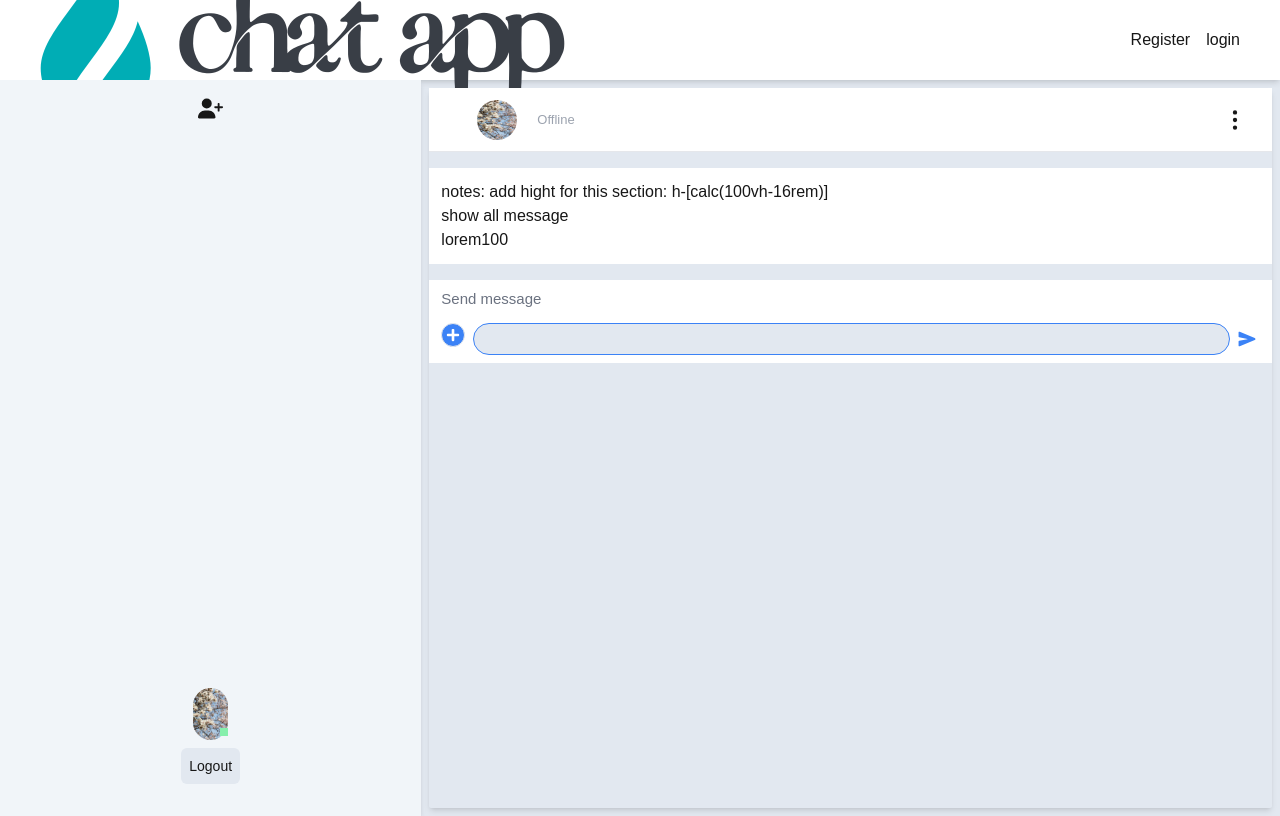
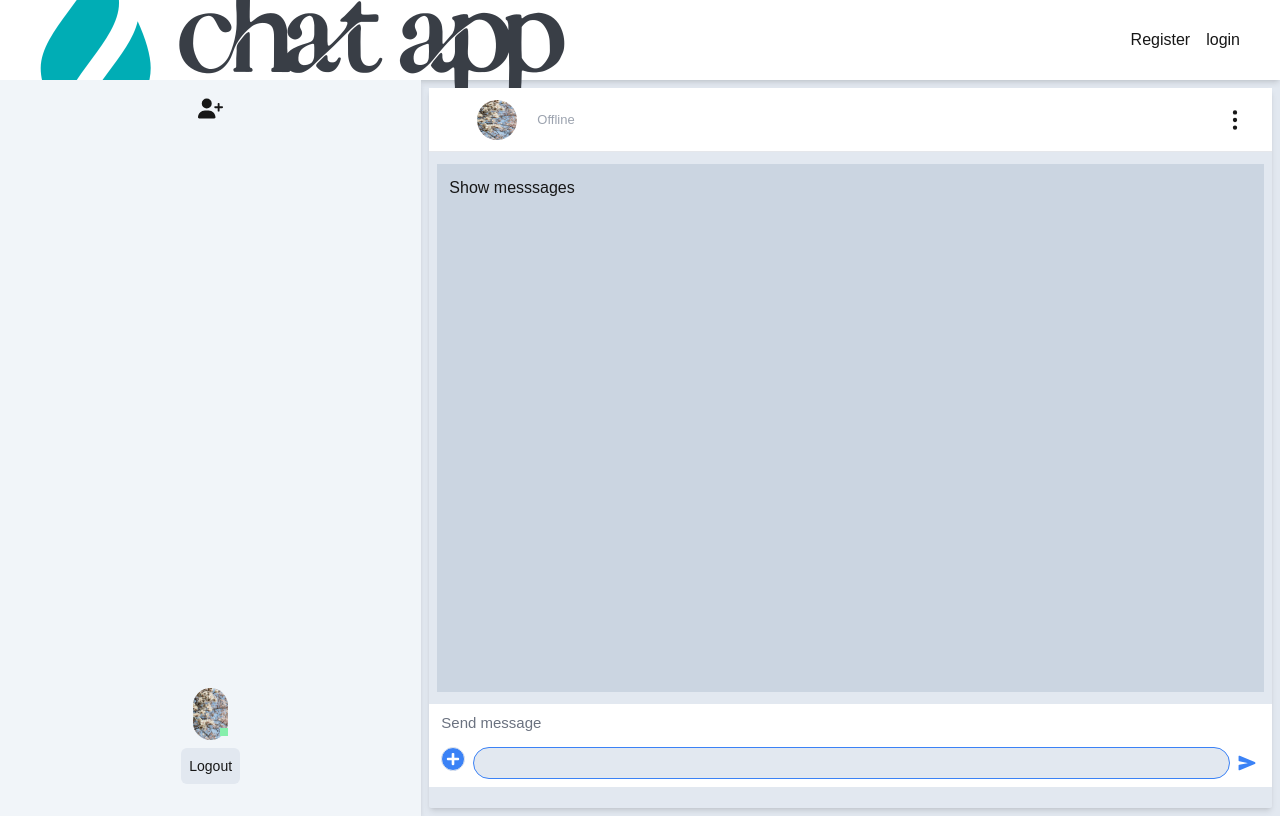
Before and after one commit to nevine1/chat-app-reduxt-tookit, a Next.js app in the folder client/: page /dashboard/1 in a window 1280 px wide. Built offline with nearby package versions, Linux system fonts and the light colour scheme.

Commit message:
little ui changes for send message component

```diff
--- a/client/src/components/messaging/MessageBar.js
+++ b/client/src/components/messaging/MessageBar.js
@@ -7,6 +7,7 @@ import { upperCase } from 'lodash';
 import { HiOutlineDotsVertical } from "react-icons/hi";
 import { FaAngleLeft } from "react-icons/fa6";
 import SendMessage from './SendMessage';
+
 const MessageBar = ({userId}) => {
   const { token } = useSelector(state => state.auth);
   const [chatUser, setChatUser ] = useState(null)
@@ -46,7 +47,7 @@ const profilePic = chatUser?.profile_pic ? `/assets/${chatUser?.profile_pic}` :
   console.log(" chatting user in message bar is: ", chatUser)
 
 
-  const [click , setClick ] = useState(true)
+
  return (
     <div className="w-full ">
 
@@ -86,25 +87,13 @@ const profilePic = chatUser?.profile_pic ? `/assets/${chatUser?.profile_pic}` :
      </header>
 
 
-     {/* show all messages  */}
-     <section className=" my-4 p-3 bg-white overflow-x-hidden overflow-y-scroll">
-       <div className="flex flex-row gap-3 ">
-         <div>
-           <p>notes: add hight for this section: h-[calc(100vh-16rem)]</p>
-         </div>
-       </div>
-       <h1>show all message</h1>
-       <p>lorem100</p>
-     </section>
+     {/* all messages  */}
 
-     {/* send new message */}
-     <section className="bg-white py-2 px-3 pr-4">
-       {
-         click && (
-           <p className="text-gray-500 text-[15px]">Send message </p>
-         )
-       }
-       <SendMessage click={click} setClick={setClick} />
+
+
+     <section className=" ">
+
+       <SendMessage  />
      </section>
     </div>
   );
--- a/client/src/components/messaging/SendMessage.js
+++ b/client/src/components/messaging/SendMessage.js
@@ -4,13 +4,14 @@ import { FaPlus } from "react-icons/fa";
 import { AiFillPicture } from "react-icons/ai";
 import { IoSend } from "react-icons/io5";
 import { FaVideo } from "react-icons/fa";
-
-const SendMessage = ({ click, setClick }) => {
+import Image from 'next/image'
+const SendMessage = () => {
+    const [click , setClick ] = useState(true)
     const [showMediaOptions, setShowMediaOptions] = useState(false);
    const [uploadImage, setUploadImage ] = useState("")
     const [message, setMessage ] = useState({
         text: "",
-        imageUrL: "",
+        imageUrl: "",
         videoUrl:""
     })
     const handleUploadImage = (e) => {
@@ -22,9 +23,47 @@ const SendMessage = ({ click, setClick }) => {
         }));
     }
     const handleUploadVideo = (e) => {
-        console.log("upload video")
-    }
+      const file = e.target.files?.[0] || null;
+      setUploadImage(file)
+      setMessage((prev) => ({
+        ...prev,
+        videoUrl: file || "",
+      }));
+  }
+  console.log(message.imageUrl)
   return (
+
+    <div >
+      {/* show all messages  */}
+       <section className=" my-3 mx-2 p-3 bg-slate-300 h-[calc(100vh-17rem)] overflow-x-hidden overflow-y-scroll">
+        {
+          message.imageUrl && (
+            <div className="flex flex-col justify-center items-center bg-pink-50">
+          <Image
+            src={message.imageUrl}
+            width={150}
+                height={150}
+                alt="send image"
+            className="rounded-md bg-white w-40 h-40  m-4 p4"
+          />
+        </div>
+          )
+        }
+
+       <h1>Show messsages</h1>
+
+      </section>
+
+
+
+      {/* send new message */}
+      <section className="bg-white py-2 px-3 pr-4">
+       {
+         click && (
+           <p className="text-gray-500 text-[15px]">Send message </p>
+         )
+        }
+
     <div className="flex flex-row sm:flex-row gap-2 w-full mt-3 ">
 
       {/* Plus Button with Dropdown */}
@@ -40,13 +79,13 @@ const SendMessage = ({ click, setClick }) => {
         {/* Dropdown icons above the plus */}
               {showMediaOptions && (
 
-          <div className="absolute bottom-full mb-2 left-1/2 -translate-x-5% flex flex-col gap-2 bg-slate-200 p-2 shadow rounded z-10">
-            <label htmlFor="uploadImage" className="flex items-center gap-2 cursor-pointer hover:bg-white  rounded-sm">
-              <AiFillPicture className="bg-blue-500 text-white rounded-full p-1 w-6 h-6 hover:bg-white hover:text-blue-500 border hover:border-blue-500 transition" />
+          <div className="absolute bottom-full mb-2 left-1/2 -translate-x-5% flex flex-col gap-1 bg-slate-200 p-2 shadow rounded z-10">
+            <label htmlFor="uploadImage" className="flex items-center gap-2 cursor-pointer transition-all duration-200 hover:bg-white p-2 pl-3 rounded-sm">
+              <AiFillPicture className="bg-blue-500 text-white rounded-full p-1 w-6 h-6  border  " />
               <p className="text-[14px]">Image</p>
             </label>
-            <label htmlFor="uploadVideo" className="flex items-center gap-2  rounded-sm cursor-pointer hover:bg-white ">
-              <FaVideo className="bg-blue-500 text-white rounded-full p-2 w-7 h-7 hover:bg-white  hover:text-blue-500 border hover:border-blue-500 transition" />
+            <label htmlFor="uploadVideo" className="flex items-center gap-2  rounded-sm cursor-pointer p-2 pl-3  transition-all duration-200 hover:bg-white ">
+              <FaVideo className="bg-blue-500 text-white rounded-full p-2 w-7 h-7  border hover:border-blue-500 " />
               <p className="text-[14px]">Video</p>
             </label>
              <input type="file"
@@ -77,6 +116,9 @@ const SendMessage = ({ click, setClick }) => {
           <IoSend size={18} className="text-blue-500" />
         </button>
       </div>
+      </div>
+
+      </section>
     </div>
   );
 };
--- /dev/null
+++ b/client/src/components/messaging/ShowMessages.js
@@ -0,0 +1,14 @@
+import React from 'react'
+
+const ShowMessages = () => {
+  return (
+      <div>
+          <h1 className="text-red-700">Show messages cmponent</h1>
+          <h1>Hello Show Messages,
+              today is thursdaaaaaaaaaaaaaaaaaa
+      </h1>
+    </div>
+  )
+}
+
+export default ShowMessages
```
